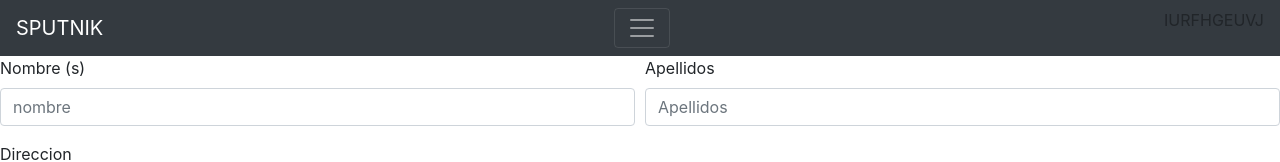
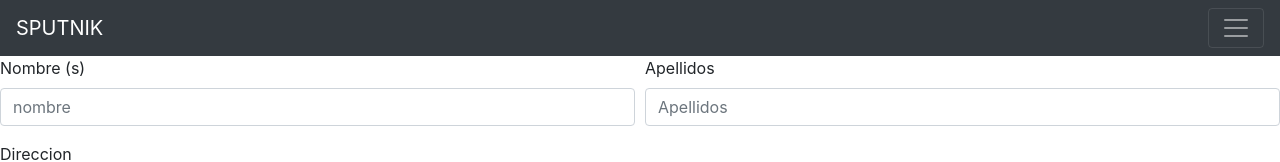
Before and after one commit to EliasGuerreroD/AplicacionesWeb, a plain HTML site: page index.html in a window 1280 px wide. Shown: the top 162 px of the page. Drawn offline with nearby package versions, Linux system fonts and the light colour scheme.

Commit message:
aCTUALIZACIO NOCHE

```diff
--- a/index.html
+++ b/index.html
@@ -12,7 +12,7 @@
         <button class="navbar-toggler" type="button" data-toggle="collapse" data-target="#navbarSupportedContent" aria-controls="navbarSupportedContent" aria-expanded="false" aria-label="Toggle navigation">
           <span class="navbar-toggler-icon"></span>
         </button>
-        <P>IURFHGEUVJ</P>
+
         <div class="collapse navbar-collapse" id="navbarSupportedContent">
           <ul class="navbar-nav mr-auto">
             <li class="nav-item active">
```
